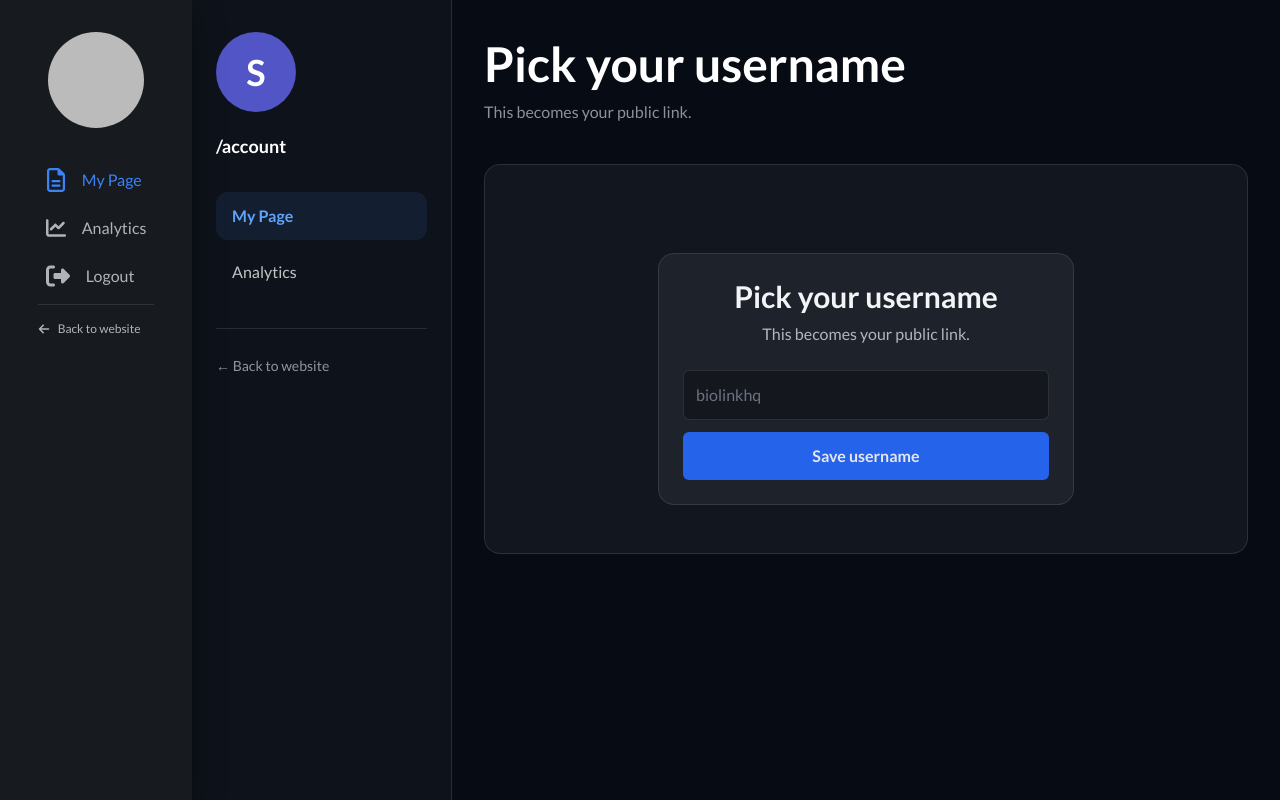
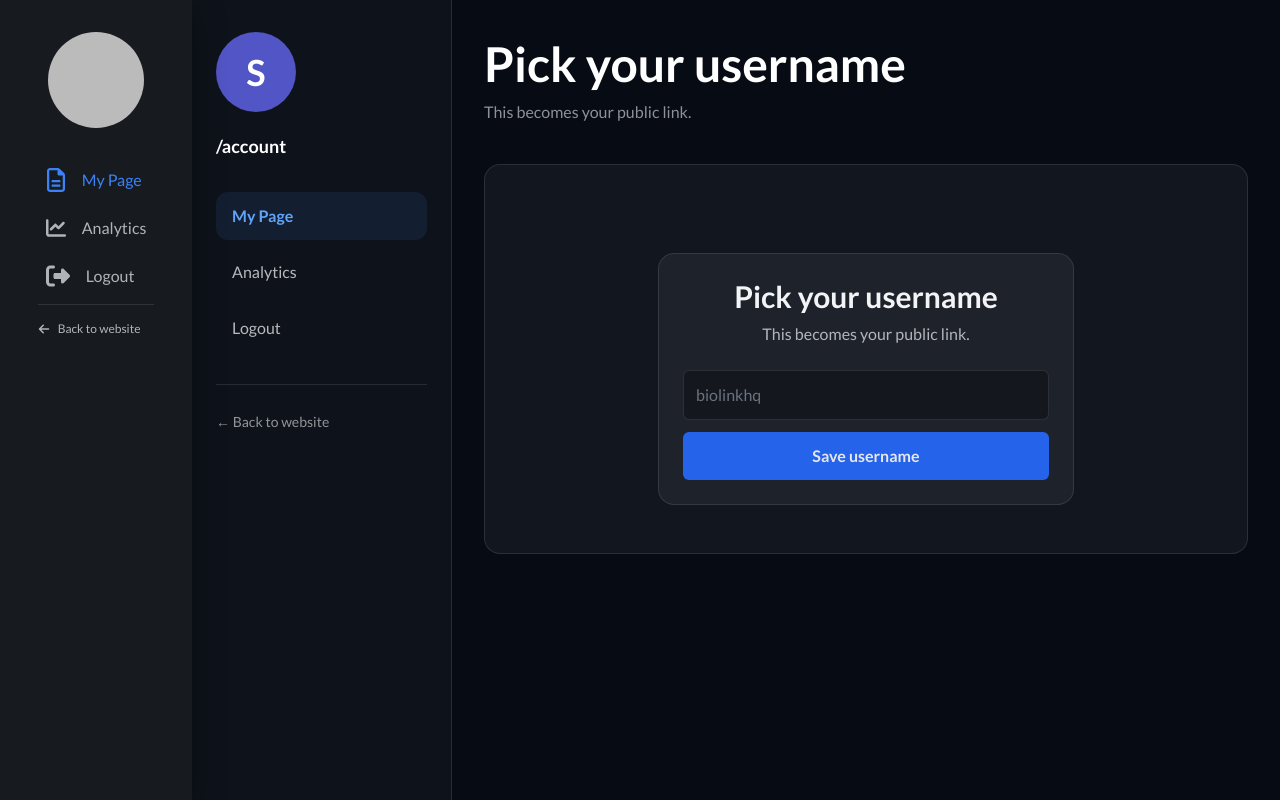
Before and after one commit to TheBioLink/biolinkhq, a Next.js app: page /account in a window 1280 px wide. Built offline with nearby package versions, Linux system fonts and the light colour scheme; no server answers; the database is empty; sample sign-in values are in the browser's storage.

Commit message:
Update DashboardShell.js

```diff
--- a/src/components/dashboard/DashboardShell.js
+++ b/src/components/dashboard/DashboardShell.js
@@ -3,12 +3,12 @@ import Link from "next/link";
 import { getServerSession } from "next-auth";
 import { authOptions } from "@/app/api/auth/[...nextauth]/route";
 import { Page } from "@/models/Page";
-import { connectDb, ensurePermanentExclusiveForPage } from "@/libs/stripe-subscriptions";
+import mongoose from "mongoose";
 
-function itemClass(active) {
+function navClass(active) {
   return active
     ? "flex items-center gap-3 rounded-xl px-4 py-3 text-blue-400 bg-blue-500/10 font-bold"
-    : "flex items-center gap-3 rounded-xl px-4 py-3 text-white/75 hover:bg-white/5";
+    : "flex items-center gap-3 rounded-xl px-4 py-3 text-white/70 hover:bg-white/5";
 }
 
 export default async function DashboardShell({
@@ -18,16 +18,16 @@ export default async function DashboardShell({
   children,
 }) {
   const session = await getServerSession(authOptions);
-  const email = String(session?.user?.email || "").toLowerCase().trim();
+  const email = (session?.user?.email || "").toLowerCase().trim();
 
   let page = null;
+
   if (email) {
-    await connectDb();
-    page = await Page.findOne({ owner: email });
-    page = await ensurePermanentExclusiveForPage(page);
+    await mongoose.connect(process.env.MONGO_URI);
+    page = await Page.findOne({ owner: email }).lean();
   }
 
-  const showSubscriptionTab =
+  const showSubscription =
     page?.permanentPlan === "exclusive" ||
     ["active", "trialing", "past_due"].includes(
       String(page?.stripeSubscriptionStatus || "").toLowerCase()
@@ -36,50 +36,65 @@ export default async function DashboardShell({
   return (
     <div className="min-h-screen bg-[#060b14] text-white">
       <div className="mx-auto flex min-h-screen max-w-[1400px]">
+        {/* Sidebar */}
         <aside className="w-[260px] border-r border-white/10 bg-white/[0.03] px-6 py-8">
           <div className="mb-8">
             <div className="flex h-20 w-20 items-center justify-center rounded-full bg-indigo-500/80 text-4xl font-black">
-              {(session?.user?.name || session?.user?.email || "U").slice(0, 1).toUpperCase()}
+              {(session?.user?.name || session?.user?.email || "U")
+                .slice(0, 1)
+                .toUpperCase()}
             </div>
+
             <div className="mt-5 text-lg font-bold">
               /{page?.uri || "account"}
             </div>
           </div>
 
+          {/* NAVIGATION */}
           <nav className="space-y-2">
-            <Link href="/account" className={itemClass(activeTab === "page")}>
+            <Link href="/account" className={navClass(activeTab === "page")}>
               My Page
             </Link>
 
             <Link
               href="/account/analytics"
-              className={itemClass(activeTab === "analytics")}
+              className={navClass(activeTab === "analytics")}
             >
               Analytics
             </Link>
 
-            {showSubscriptionTab ? (
+            {showSubscription && (
               <Link
                 href="/account/subscription"
-                className={itemClass(activeTab === "subscription")}
+                className={navClass(activeTab === "subscription")}
               >
                 Subscription
               </Link>
-            ) : null}
+            )}
+
+            <Link href="/api/auth/signout" className={navClass(false)}>
+              Logout
+            </Link>
           </nav>
 
           <div className="mt-8 border-t border-white/10 pt-6">
-            <Link href="/" className="text-sm text-white/55 hover:text-white">
+            <Link
+              href="/"
+              className="text-sm text-white/55 hover:text-white transition"
+            >
               ← Back to website
             </Link>
           </div>
         </aside>
 
+        {/* MAIN */}
         <main className="flex-1 px-8 py-10">
           <h1 className="text-5xl font-black">{title}</h1>
-          {subtitle ? (
+
+          {subtitle && (
             <p className="mt-3 text-white/55">{subtitle}</p>
-          ) : null}
+          )}
+
           <div className="mt-10 space-y-8">{children}</div>
         </main>
       </div>
```
